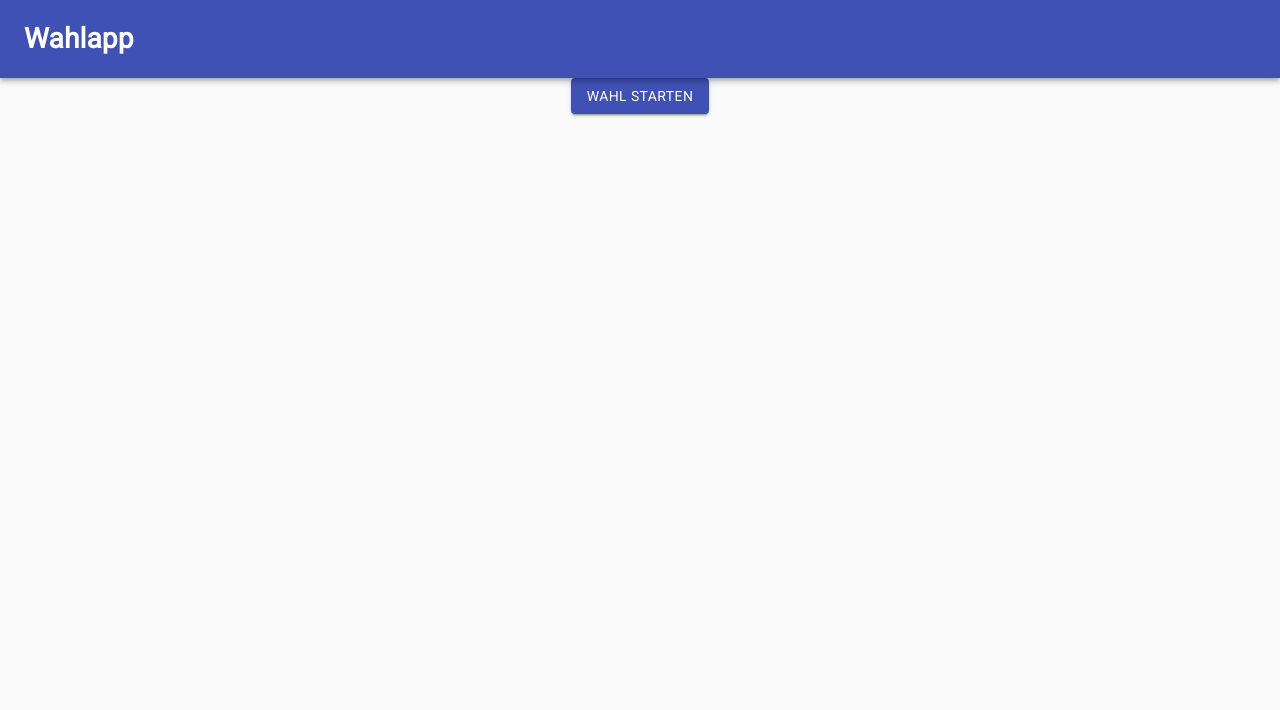
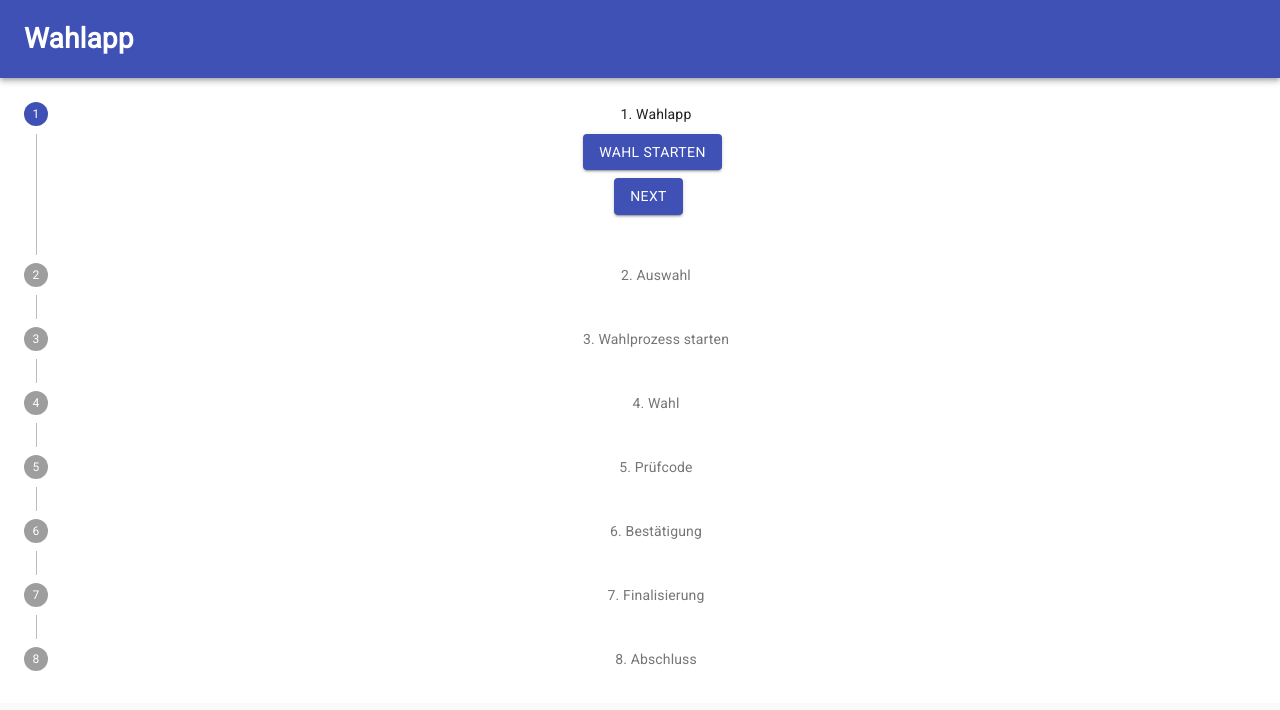
Before and after one commit to jonasludwig/votingapp, a React (Create React App) app: page / in a window 1280 px wide. Shown: the top 710 px of the page. Built offline with nearby package versions, Linux system fonts and the light colour scheme.

Commit message:
update starting page

```diff
--- a/src/App.js
+++ b/src/App.js
@@ -22,14 +22,14 @@ function App() {
                 <Topnav className="Topnav"/>
                 <div className="ContainerStyles">
                     <Router>
-                        <Route path="/" exact component={WelcomeScreen}/>
+                        {/*<Route path="/" exact component={WelcomeScreen}/>
                         <Route path="/webcam" component={MyWebcam}/>
                         <Route path="/votingcode" component={VotingCode}/>
                         <Route path="/returncode" component={ReturnCode}/>
                         <Route path="/confirmationcode" component={ConfirmationCode}/>
                         <Route path="/finalisationcode" component={FinalisationCode}/>
-                        <Route path="/endscreen" component={EndScreen}/>
-                        <Route path="/test" component={TestStepper}/>
+                        <Route path="/endscreen" component={EndScreen}/>*/}
+                        <Route path="/" exact component={TestStepper}/>
                     </Router>
                 </div>
                 {/*<Botnav/>*/}
```
